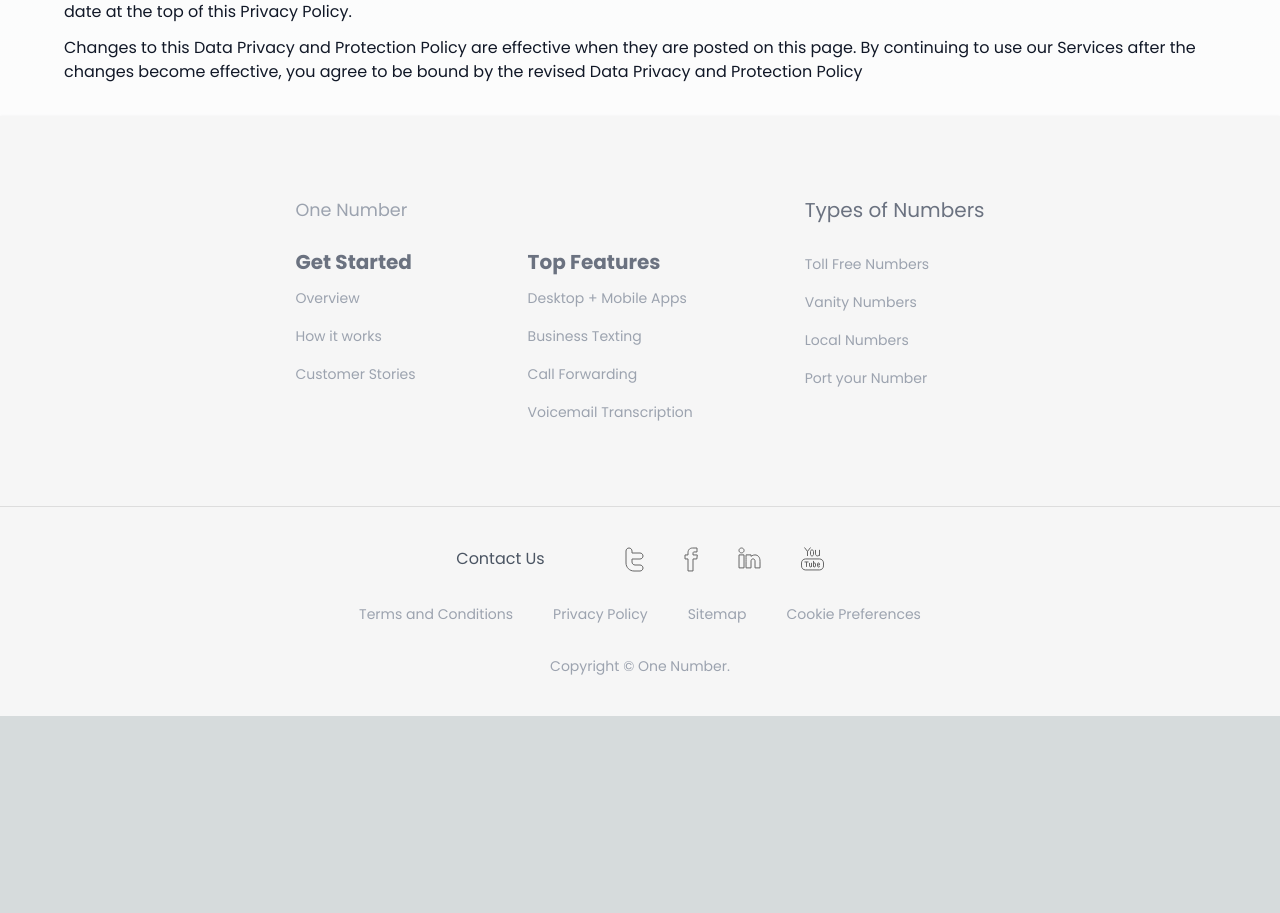
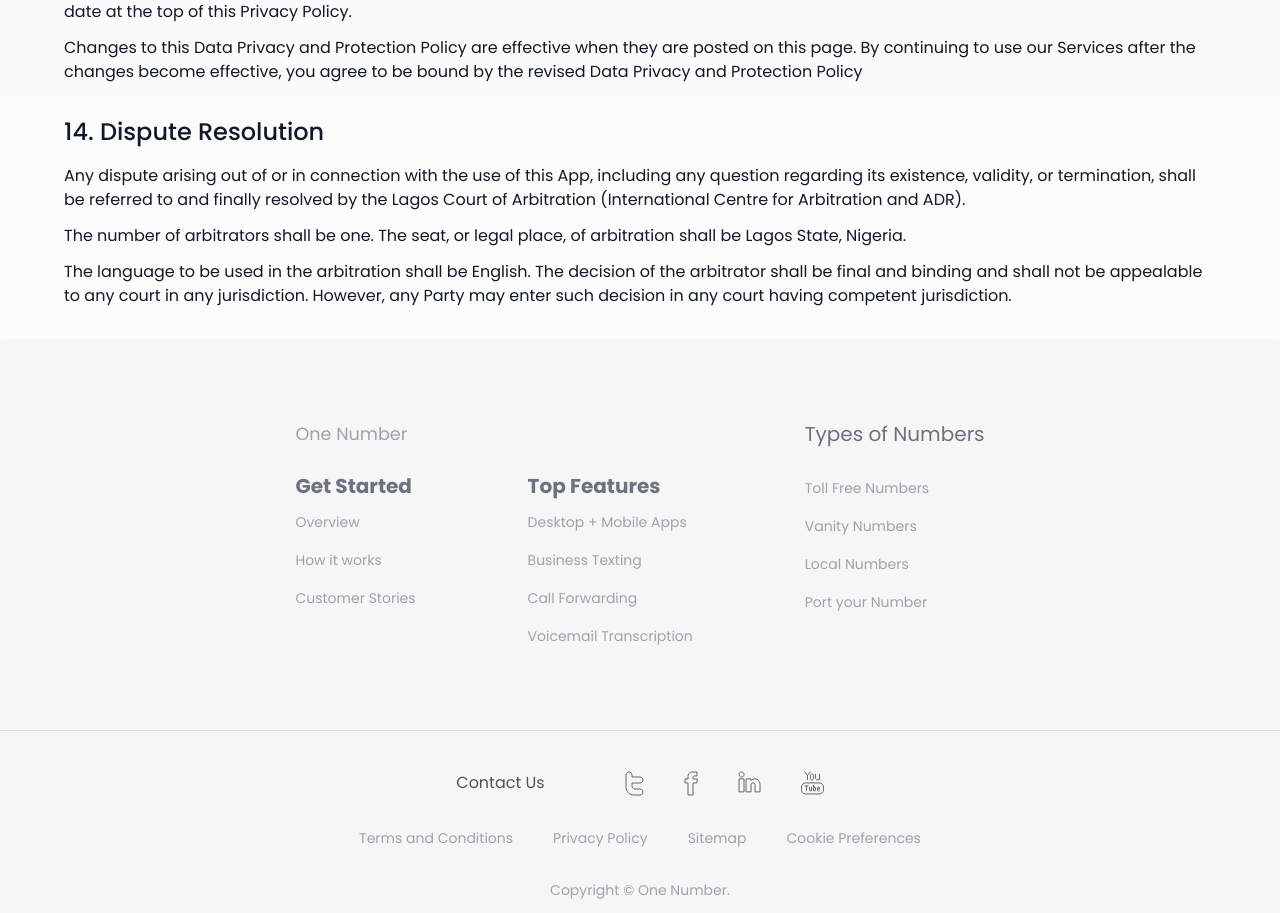
Before and after one commit to NwekeGoddy/onenumber.africa, a Next.js app: page /privacy-policy in a window 1280 px wide. Shown: the part 7745-8658 px from the top of the page. Before the commit the page ends 8461 px from the top, so only its background shows below. Built offline with nearby package versions, Linux system fonts and the light colour scheme.

Commit message:
add section fourteen
Signed-off-by: Nweke Chidi <nwekechidigodwin460@gmail.com>

```diff
--- a/src/pages/privacy-policy.js
+++ b/src/pages/privacy-policy.js
@@ -1041,6 +1041,37 @@ export default function PrivacyPolicy() {
               by the revised Data Privacy and Protection Policy
             </p>
           </section>
+
+          {/* Section 14 */}
+          <section className="mb-4 sm:mb-8 text-gray-900">
+            <h3 className="text-xl sm:text-2xl mb-2 sm:mb-4 font-medium">
+              14. Dispute Resolution
+            </h3>
+
+            <p className="text-sm sm:text-base mb-3 leading-7">
+              Any dispute arising out of or in connection with the use of this
+              App, including any question regarding its existence, validity, or
+              termination, shall be referred to and finally resolved by the
+              Lagos Court of Arbitration (International Centre for Arbitration
+              and ADR).
+            </p>
+
+            <p className="text-sm sm:text-base mb-3 leading-7">
+              The number of arbitrators shall be one. The seat, or legal place,
+              of arbitration shall be Lagos State, Nigeria.
+            </p>
+
+            <p className="text-sm sm:text-base mb-3 leading-7">
+              The language to be used in the arbitration shall be English. The
+              decision of the arbitrator shall be final and binding and shall
+              not be appealable to any court in any jurisdiction. However, any
+              Party may enter such decision in any court having competent
+              jurisdiction.
+            </p>
+          </section>
+
+
+
         </section>
         <Footer />
       </main>
```
